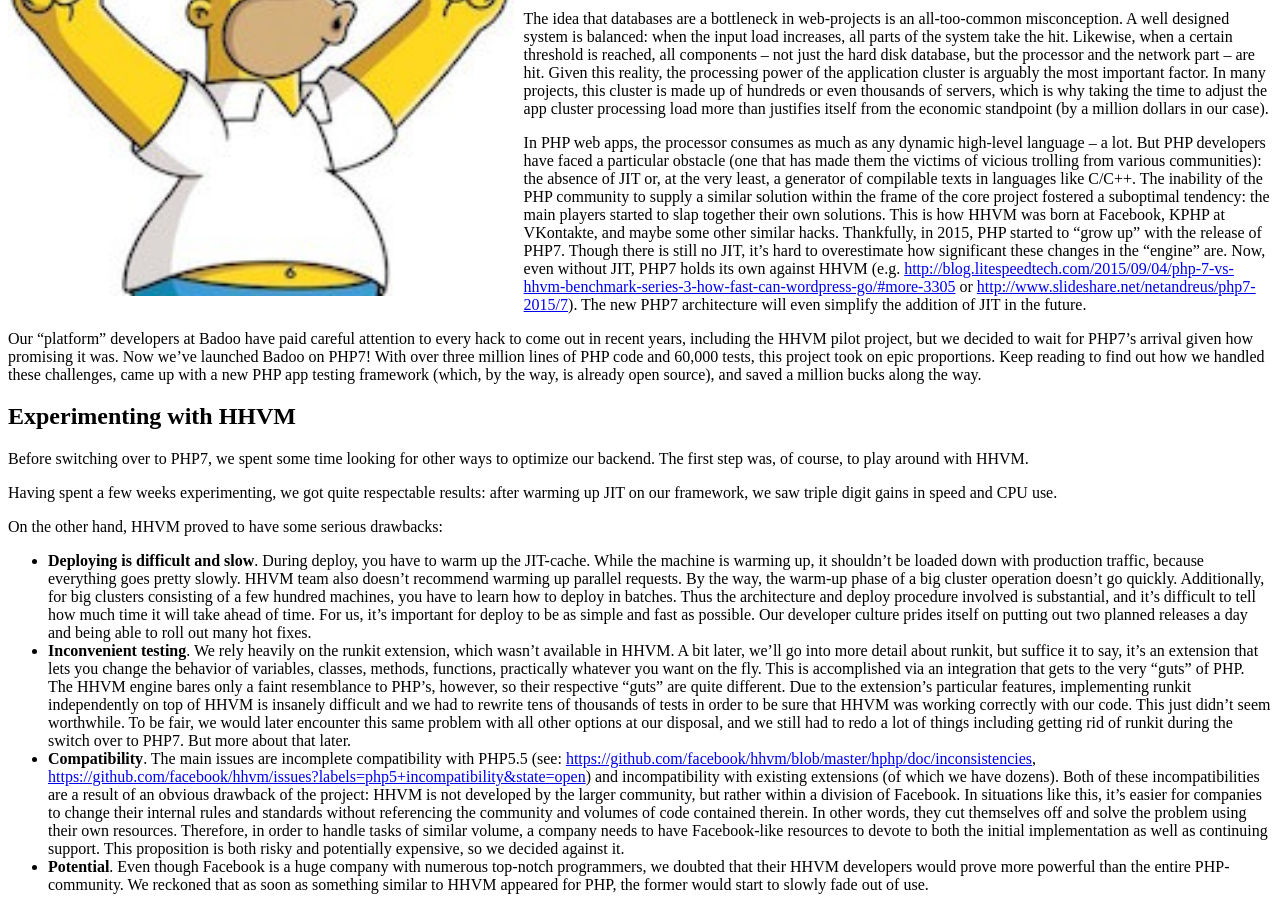
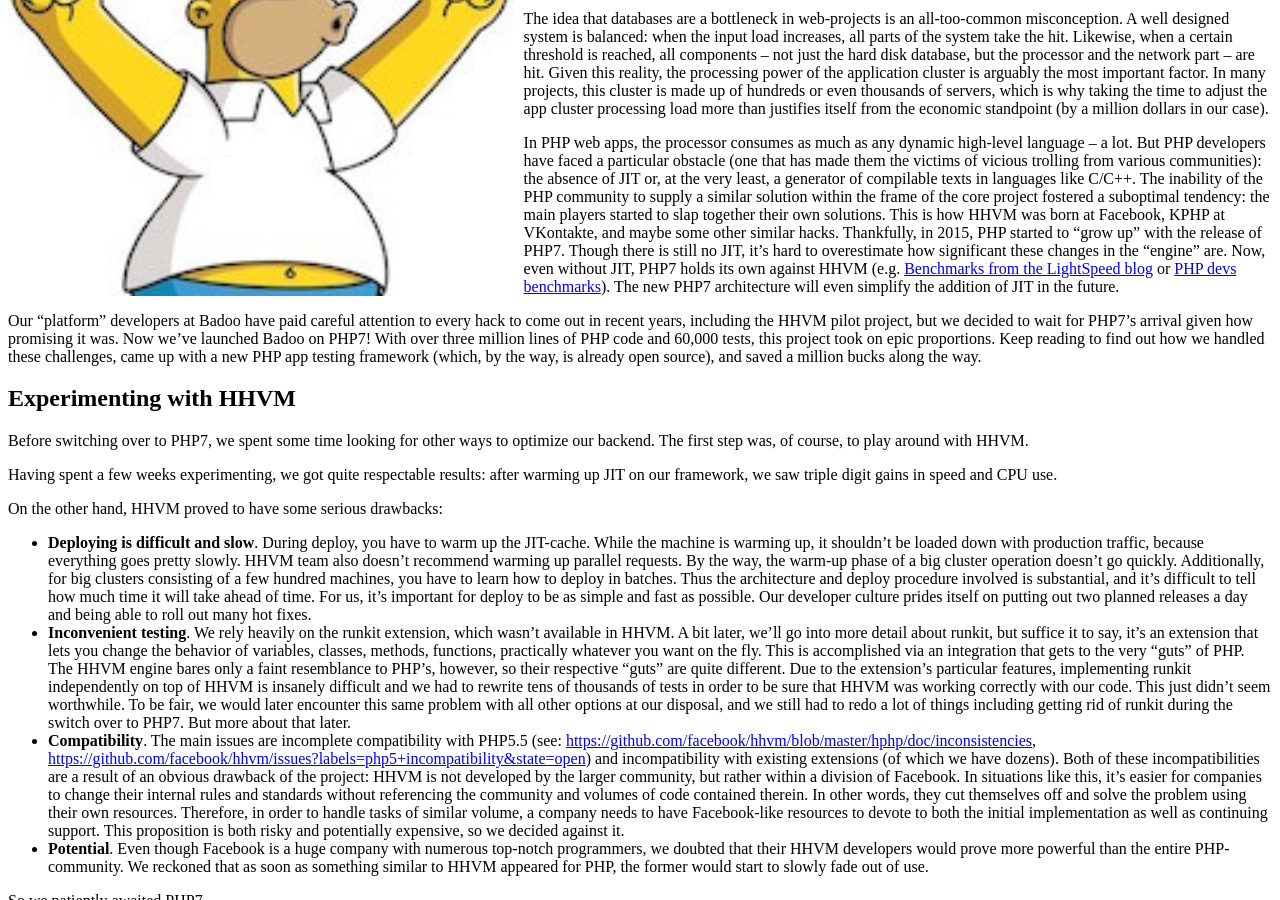
Before and after one commit to badoo/techblog, a Jekyll site: the page built from _posts/2016-03-14-how-badoo-saved-one-million-dollars-switching-to-php7.markdown, in a window 1280 px wide and 900 px high, scrolled down 684 px. Built offline with Jekyll 4.4.1, drawn with Linux system fonts in a browser that asks for light colours; comment, search, counter and statistics services are not loaded.

Commit message:
link changes

```diff
--- a/_posts/2016-03-14-how-badoo-saved-one-million-dollars-switching-to-php7.markdown
+++ b/_posts/2016-03-14-how-badoo-saved-one-million-dollars-switching-to-php7.markdown
@@ -18,7 +18,7 @@
 In many projects, this cluster is made up of hundreds or even thousands of servers, which is why taking the time to adjust the app cluster processing load more than justifies itself from the economic standpoint (by a million dollars in our case).
 
 In PHP web apps, the processor consumes as much as any dynamic high-level language – a lot. But PHP developers have faced a particular obstacle (one that has made them the victims of vicious trolling from various communities): the absence of JIT or, at the very least, a generator of compilable texts in languages like C/C++. The inability of the PHP community to supply a similar solution within the frame of the core project fostered a suboptimal tendency: the main players started to slap together their own solutions.
-This is how HHVM was born at Facebook, KPHP at VKontakte, and maybe some other similar hacks. Thankfully, in 2015, PHP started to "grow up" with the release of PHP7. Though there is still no JIT, it's hard to overestimate how significant these changes in the "engine" are. Now, even without JIT, PHP7 holds its own against HHVM (e.g. <a href="http://blog.litespeedtech.com/2015/09/04/php-7-vs-hhvm-benchmark-series-3-how-fast-can-wordpress-go/#more-3305" target="_blank">http://blog.litespeedtech.com/2015/09/04/php-7-vs-hhvm-benchmark-series-3-how-fast-can-wordpress-go/#more-3305</a>  or <a href="http://www.slideshare.net/netandreus/php7-2015/7" target="_blank">http://www.slideshare.net/netandreus/php7-2015/7</a>). The new PHP7 architecture will even simplify the addition of JIT in the future.
+This is how HHVM was born at Facebook, KPHP at VKontakte, and maybe some other similar hacks. Thankfully, in 2015, PHP started to "grow up" with the release of PHP7. Though there is still no JIT, it's hard to overestimate how significant these changes in the "engine" are. Now, even without JIT, PHP7 holds its own against HHVM (e.g. <a href="http://blog.litespeedtech.com/2015/09/04/php-7-vs-hhvm-benchmark-series-3-how-fast-can-wordpress-go/#more-3305" target="_blank">Benchmarks from the LightSpeed blog</a>  or <a href="http://www.slideshare.net/netandreus/php7-2015/7" target="_blank">PHP devs benchmarks</a>). The new PHP7 architecture will even simplify the addition of JIT in the future.
 
 Our "platform" developers at Badoo have paid careful attention to every hack to come out in recent years, including the HHVM pilot project, but we decided to wait for PHP7's arrival given how promising it was. Now we've launched Badoo on PHP7! With over three million lines of PHP code and 60,000 tests, this project took on epic proportions. Keep reading to find out how we handled these challenges, came up with a new PHP app testing framework (which, by the way, is already open source), and saved a million bucks along the way.
 
```
